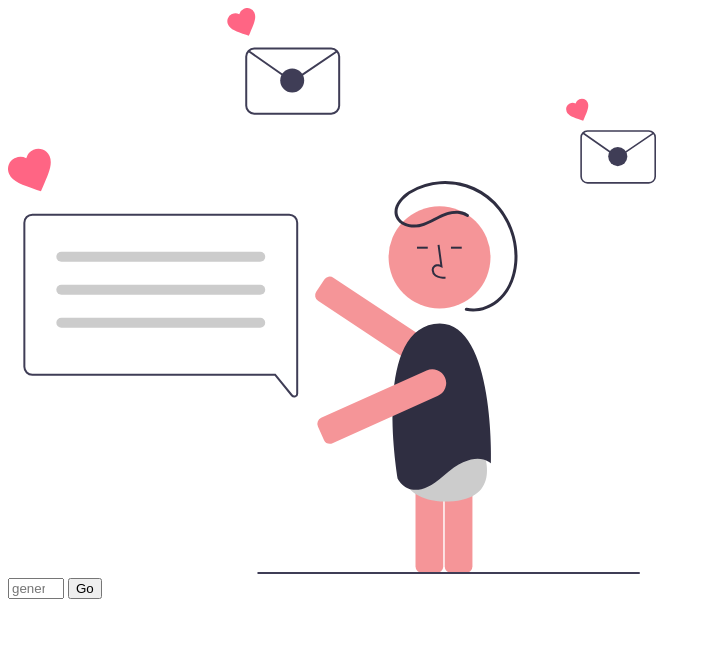
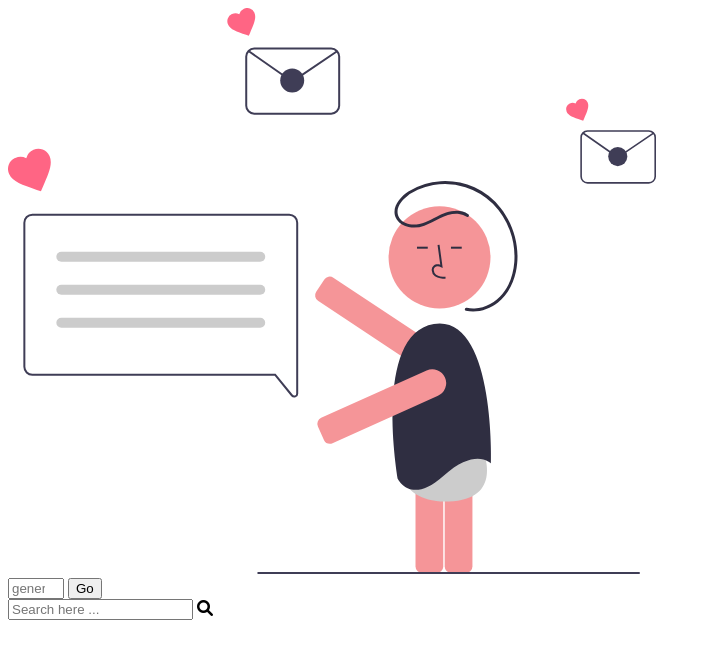
Before and after one commit to GSG-CF04/API-Task-team4, a plain HTML site: page index.html in a window 1280 px wide. Shown: the whole page, without its empty margins (0-711 px from the left). Drawn offline with Linux system fonts and the light colour scheme; a web font is replaced by a local one.

Commit message:
add search container Relates #7

```diff
--- a/index.html
+++ b/index.html
@@ -30,6 +30,10 @@
       />
       <button class="random-quote">Go</button>
     </div>
+    <div class="searchContainer">
+      <input type="search" placeholder="Search here ..." class="search">
+      <i class="fa fa-search searchIcon"></i>
+    </div>
     </form>
     <div class="container">
     </div>
```
